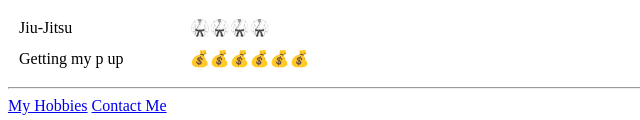
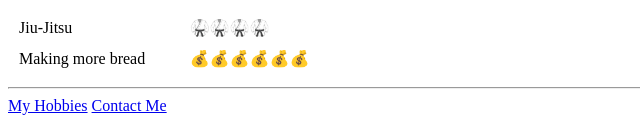
Before and after one commit to RxBcoding/CV, a plain HTML site: page index.html in a window 1280 px wide. Shown: the part 919-1039 px from the top of the page, 0-640 px from the left. Drawn offline with Linux system fonts and the light colour scheme.

Commit message:
Update index.html

```diff
--- a/index.html
+++ b/index.html
@@ -68,7 +68,7 @@
                 <td>🥋🥋🥋🥋</td>
             </tr>
             <tr>
-                <td>Getting my p up</td>
+                <td>Making more bread</td>
                 <td>💰💰💰💰💰💰</td>
             </tr>
         </table>
```
